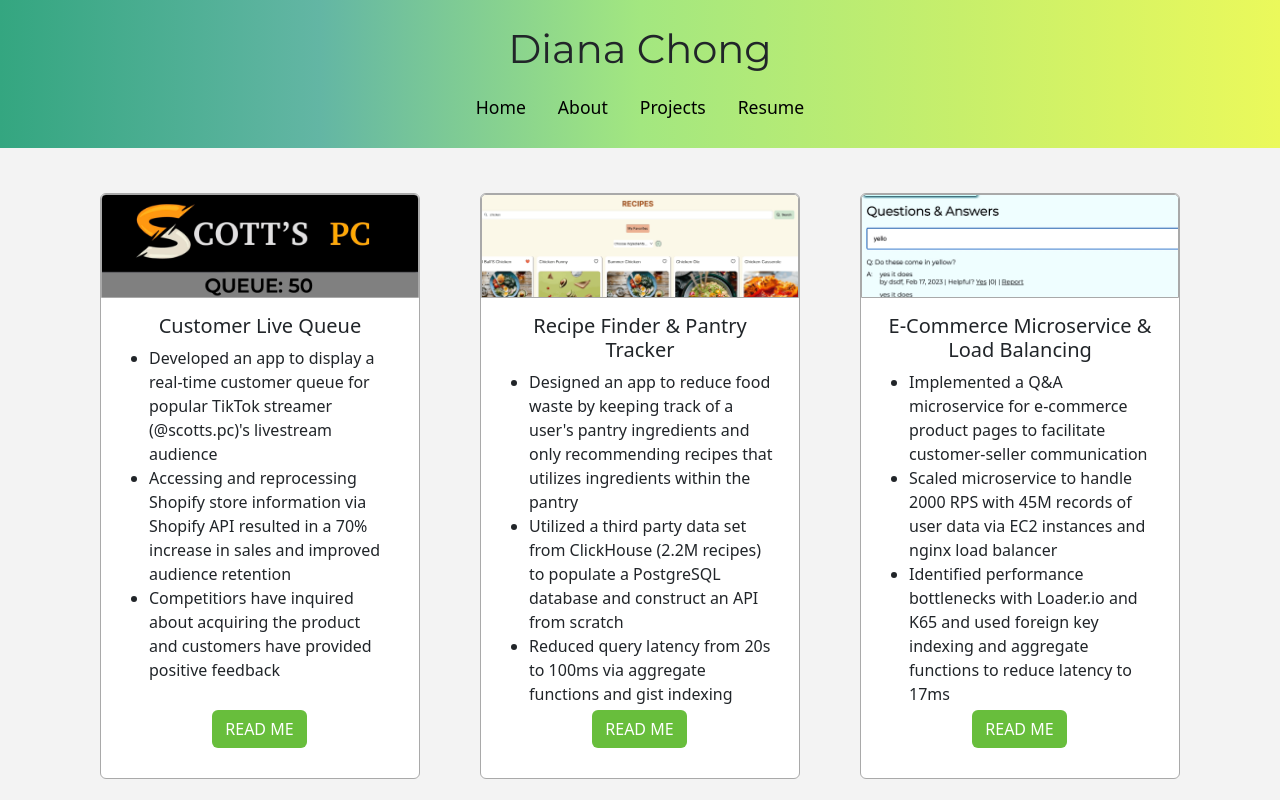
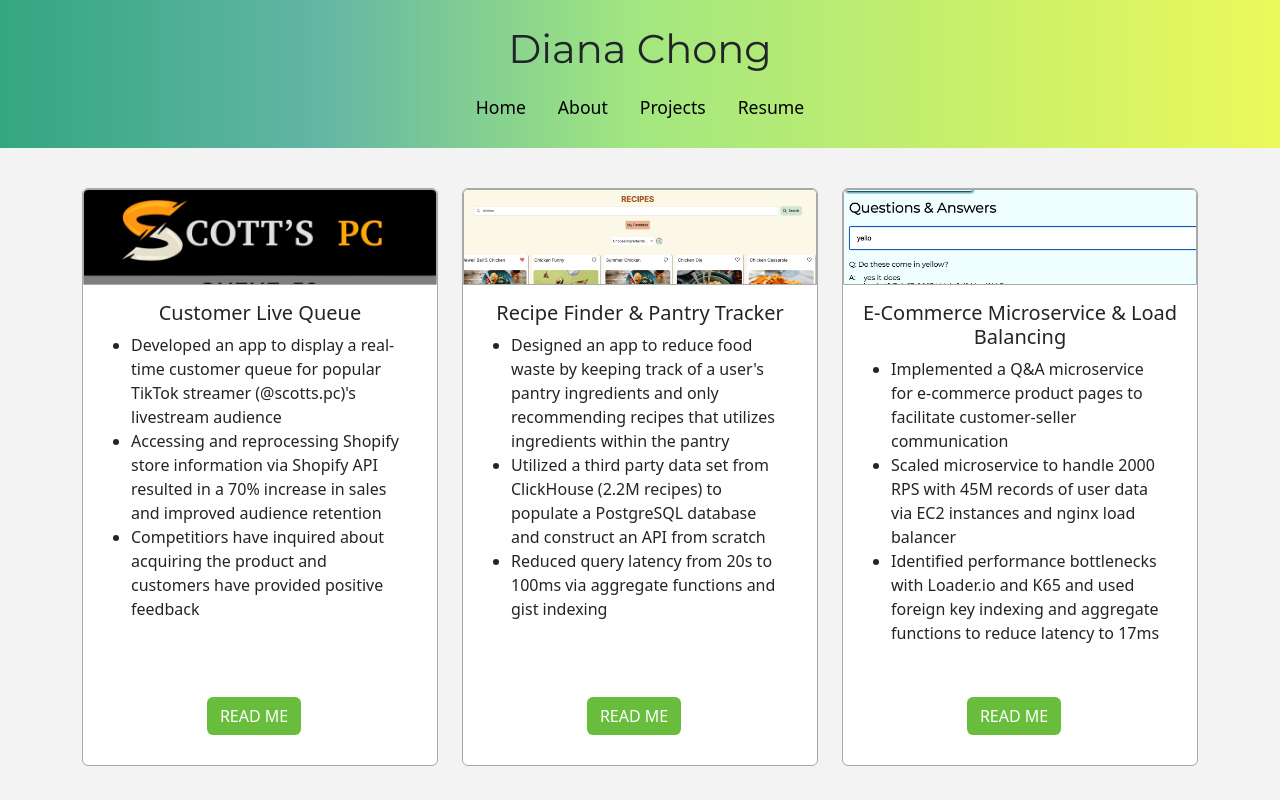
Before and after one commit to dchong1999/PersonalSite, a React app: page /Projects in a window 1280 px wide. Shown: the top 800 px of the page. Built offline with nearby package versions, Linux system fonts and the light colour scheme.

Commit message:
final touches

```diff
--- a/src/index.css
+++ b/src/index.css
@@ -147,17 +147,16 @@ body{
   background-image: linear-gradient(to left, #34a680, #63b6a4, #a3e780, #c7ef6b, #ebf95b);
   position: absolute;
   width: 100%;
+  margin-top: 30px;
 }
 
 .card{
-  width: 20rem;
-  margin: 15px 0px;
+  margin: 10px 0px;
   border: darkgrey 1px solid;
 }
 
 .cardpic{
-  width: 19.9rem;
-  height: 6.5rem;
+  height: 6rem;
   object-fit: cover;
   object-position: top;
   border: darkgrey 1px solid;
@@ -169,7 +168,7 @@ body{
 
 .card-text{
   text-align: left;
-  margin-right: 10px;
+  margin-right: 15px;
 }
 
 .btn{
--- a/src/pages/Projects.jsx
+++ b/src/pages/Projects.jsx
@@ -12,55 +12,49 @@ const Projects = () => {
         <h1 className='name'>Diana Chong</h1>
         <Navbar />
       </div>
-      <div class="container">
-        <div class="row">
-            <div class="col-lg-4 mb-4">
+      <div className='container'>
+        <div className='row'>
+            <div className='col-lg-4 col-md-6 col-sm-12'>
               {/* SPC - mention customer + competitor feecback*/}
               <div className='card mx-auto'>
                 <img src={spc} className='card-img-top cardpic' />
                 <div className='card-body'>
                   <h5 className='card-title'>Customer Live Queue</h5>
-                  <p className='card-text'>
-                    <ul>
+                  <ul className='card-text'>
                     <li>Developed an app to display a real-time customer queue for popular TikTok streamer (@scotts.pc)'s livestream audience</li>
                     <li>Accessing and reprocessing Shopify store information via Shopify API resulted in a 70% increase in sales and improved audience retention</li>
                     <li>Competitiors have inquired about acquiring the product and customers have provided positive feedback</li>
                   </ul>
-                  </p>
                   <a href='https://github.com/dchong1999/Shopify-Live-Queue/blob/main/README.md' target='_blank' className='btn'>READ ME</a>
                 </div>
               </div>
             </div>
-            <div class="col-lg-4 mb-4">
+            <div className='col-lg-4 col-md-6 col-sm-12'>
               {/* Recipes */}
               <div className='card mx-auto'>
                 <img src={recipes} className='card-img-top cardpic' />
                 <div className='card-body'>
                   <h5 className='card-title'>Recipe Finder & Pantry Tracker</h5>
-                  <p className='card-text'>
-                    <ul>
+                  <ul className='card-text'>
                     <li>Designed an app to reduce food waste by keeping track of a user's pantry ingredients and only recommending recipes that utilizes ingredients within the pantry</li>
                     <li>Utilized a third party data set from ClickHouse (2.2M recipes) to populate a PostgreSQL database and construct an API from scratch</li>
                     <li>Reduced query latency from 20s to 100ms via aggregate functions and gist indexing</li>
                   </ul>
-                  </p>
                   <a href='https://github.com/Blue-ocean-HR/Blue-ocean-backend/blob/main/README.md' target='_blank' className='btn'>READ ME</a>
                 </div>
               </div>
             </div>
-            <div class="col-lg-4 mb-4">
+            <div className='col-lg-4 col-md-6 col-sm-12'>
               {/* Atelier */}
               <div className='card mx-auto'>
                 <img src={qNa} className='card-img-top cardpic' />
                 <div className='card-body'>
                   <h5 className='card-title'>E-Commerce Microservice & Load Balancing</h5>
-                  <p className='card-text'>
-                    <ul>
+                  <ul className='card-text'>
                     <li>Implemented a Q&A microservice for e-commerce product pages to facilitate customer-seller communication</li>
                     <li>Scaled microservice to handle 2000 RPS with 45M records of user data via EC2 instances and nginx load balancer</li>
                     <li>Identified performance bottlenecks with Loader.io and K65 and used foreign key indexing and aggregate functions to reduce latency to 17ms</li>
                   </ul>
-                  </p>
                   <a href='https://github.com/RFCE2209-Velaryon/rfe2209-fec/blob/main/README.md' target='_blank' className='btn'>READ ME</a>
                 </div>
               </div>
```
Lines whose indentation alone changed are shown as unchanged.
